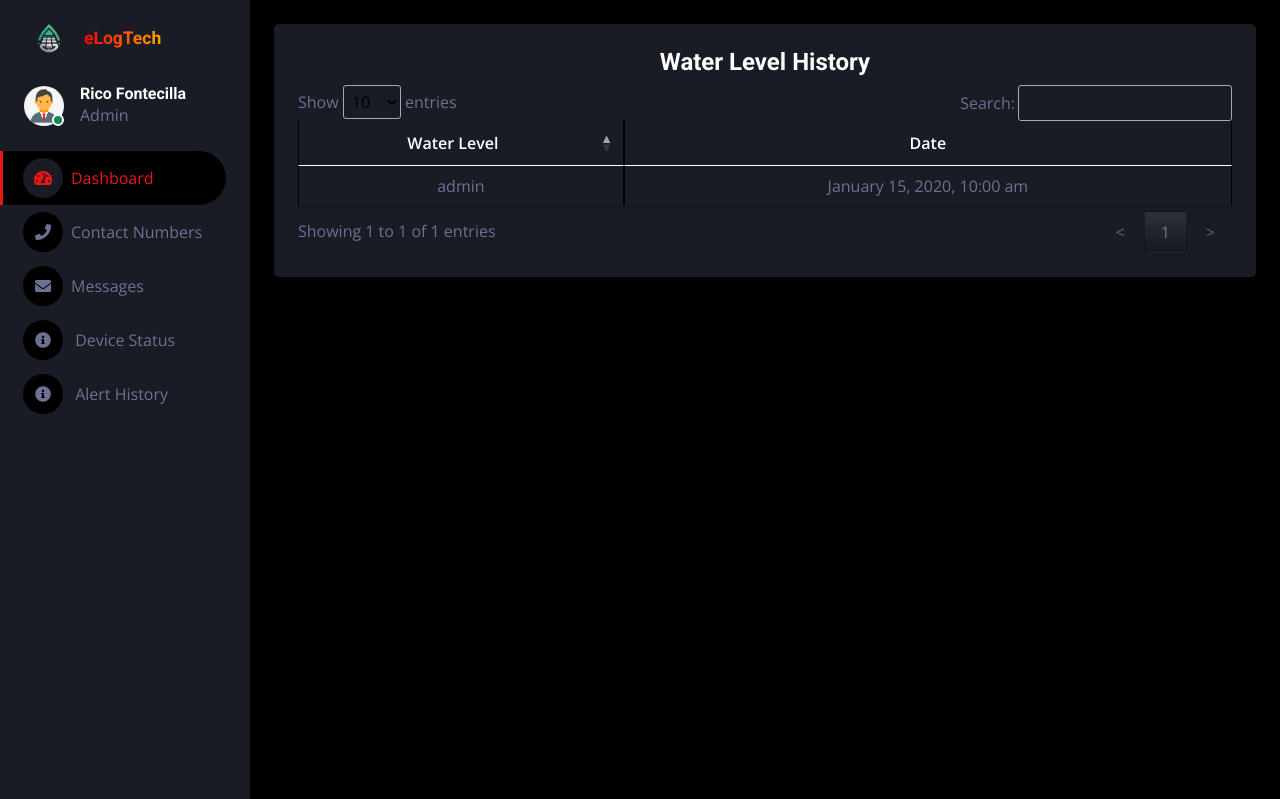
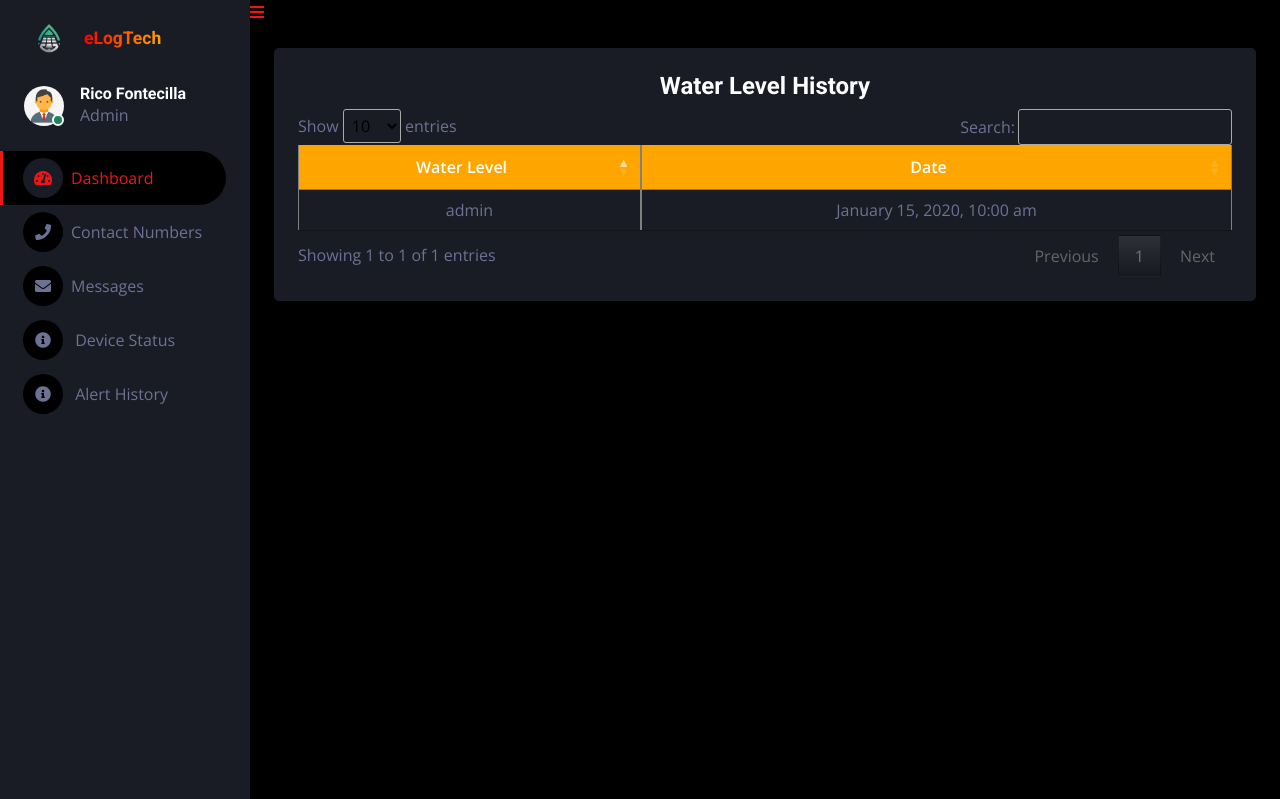
Before and after one commit to ricof30/eLogTech, a CodeIgniter 4 app: the page made by app/Views/alertHistory.php in a window 1280 px wide. Shown: the top 799 px of the page. Run offline with PHP 8.4 and a stand-in for CodeIgniter, Linux system fonts and the light colour scheme; the template is opened without the code that fills it: most values are stand-ins (such as "Sample title", 1, 10 or a date in 2020); some libraries are stand-ins or nearby versions.

Commit message:
view commit
add menu bar, fix dataTables

```diff
--- a/app/Views/alertHistory.php
+++ b/app/Views/alertHistory.php
@@ -2,6 +2,11 @@
 <?= $this->include('sidebar'); ?>
 
 <div class="content">
+<div class="menu-bar">
+        <a href="#" class="sidebar-toggler flex-shrink-0">
+                        <i class="fa fa-bars"></i>
+        </a>
+    </div>
     <div class="container-fluid pt-4 px-4">
         <div class="row g-4">
             <div class="col-12">
@@ -9,7 +14,7 @@
                     <div class="table-responsive">
                         <h4 class="text-center">Water Level History</h4>
 
-                        <table id="page" class="table table-bordered">
+                        <table id="page" class="table-responsive table-bordered">
                             <thead>
                                 <tr>
                                     <th class="text-white text-center">Water Level</th>
@@ -34,26 +39,19 @@
 
 <?= $this->include('script'); ?>
 <script src="https://code.jquery.com/jquery-3.6.0.min.js"></script>
-<link rel="stylesheet" type="text/css" href="https://cdn.datatables.net/1.11.3/css/jquery.dataTables.min.css">
-<script src="https://cdn.datatables.net/1.11.3/js/jquery.dataTables.min.js"></script>
-
 <script>
-    $(document).ready(function() {
-        $('#page').DataTable({
-            "pagingType": "simple_numbers", // You can choose any pagination style you prefer
-            "lengthMenu": [10, 25, 50, 75, 100],
-            "language": {
-                "paginate": {
-                    "previous": "&lt;",
-                    "next": "&gt;"
-                }
-            },
-            "columnDefs": [
-                { "orderable": false, "targets": 0 }, // Disable sorting on the first column
-                { "orderable": false, "targets": 1 }  // Disable sorting on the second column
-            ]
-        });
-    });
+    let table = new DataTable('#page');
+</script>
+<script>
+    const th = document.getElementsByTagName('th');
+    const td = document.getElementsByTagName('td');
+    for(let i=0; i<th.length;i++){
+        th[i].style.textAlign = 'center';
+        th[i].style.backgroundColor = 'orange';
+    }
+    for(let i=0;i<td.length;i++){
+        td[i].style.textAlign = 'center';
+    }
 </script>
 
-<?= $this->include('footer'); ?>
+<!-- <?= $this->include('footer'); ?> -->
--- a/app/Views/dashboard.php
+++ b/app/Views/dashboard.php
@@ -13,9 +13,7 @@
         <div class="content">
             <!-- Navbar Start -->
             <nav class="navbar navbar-expand bg-secondary navbar-dark sticky-top px-4 py-0">
-                <a href="index.html" class="navbar-brand d-flex d-lg-none me-4">
-                    <h2 class="text-primary mb-0"><i class="fa fa-user-edit"></i></h2>
-                </a>
+
                 <a href="#" class="sidebar-toggler flex-shrink-0">
                     <i class="fa fa-bars"></i>
                 </a>
@@ -122,7 +120,7 @@
 
             <!-- Sale & Revenue Start -->
             <div class="container-fluid pt-4 px-4">
-                <div class="row g-4 flex-content">
+                <div class="row g-4 flex-content justify-content-around">
                     <div class="col-sm-6 col-xl-3">
                         <div class="bg-secondary rounded d-flex align-items-center justify-content-between p-4">
                            <img src="../assets/img/family.png" alt="family icon" style="width:70px">
--- a/app/Views/header.php
+++ b/app/Views/header.php
@@ -29,6 +29,9 @@
 
     <!-- Template Stylesheet -->
     <link href="../assets/css/style.css" rel="stylesheet">
+    <link rel="stylesheet" href="https://cdn.datatables.net/2.0.8/css/dataTables.dataTables.min.css">
+    <link href="https://fonts.googleapis.com/icon?family=Material+Icons" rel="stylesheet">
+
 
 
 
--- a/app/Views/script.php
+++ b/app/Views/script.php
@@ -9,6 +9,7 @@
     <script src="../assets/lib/tempusdominus/js/moment.min.js"></script>
     <script src="../assets/lib/tempusdominus/js/moment-timezone.min.js"></script>
     <script src="../assets/lib/tempusdominus/js/tempusdominus-bootstrap-4.min.js"></script>
+    <script src="https:////cdn.datatables.net/2.0.8/js/dataTables.min.js"></script>
 
     <!-- Template Javascript -->
     <script src="../assets/js/main.js"></script>
--- a/app/Views/sidebar.php
+++ b/app/Views/sidebar.php
@@ -14,12 +14,12 @@
                         <span>Admin</span>
                     </div>
                 </div>
-                <div class="navbar-nav w-100">
-                    <a href="/" class="nav-item nav-link active"><i class="fa fa-tachometer-alt me-2"></i>Dashboard</a>
-                    <a href="contact" class="nav-item nav-link"><i class="fa fa-phone me-2"></i>Contact Numbers</a>
-                    <a href="messages" class="nav-item nav-link"><i class="fa fa-envelope me-2"></i>Messages</a>
-                    <a href="status" class="nav-item nav-link"><i class="fas fa-info-circle me-2"></i> Device Status</a>
-                    <a href="alertHistory" class="nav-item nav-link"><i class="fas fa-info-circle me-2"></i> Alert History</a>
+                <div class="menu navbar-nav w-100">
+                    <a href="/" class="menu-item nav-item nav-link active"><i class="fa fa-tachometer-alt me-2"></i>Dashboard</a>
+                    <a href="contact" class="menu-item nav-item nav-link"><i class="fa fa-phone me-2"></i>Contact Numbers</a>
+                    <a href="messages" class="menu-item nav-item nav-link"><i class="fa fa-envelope me-2"></i>Messages</a>
+                    <a href="status" class="menu-item nav-item nav-link"><i class="fas fa-info-circle me-2"></i> Device Status</a>
+                    <a href="alertHistory" class="menu-item nav-item nav-link"><i class="fas fa-info-circle me-2"></i> Alert History</a>
                 </div>
             </nav>
         </div>
```
Also changed, not shown: app/Views/contact.php (+20 -3 lines), app/Views/message.php (+6 -1 lines), app/Views/status.php (+23 -1 lines).
